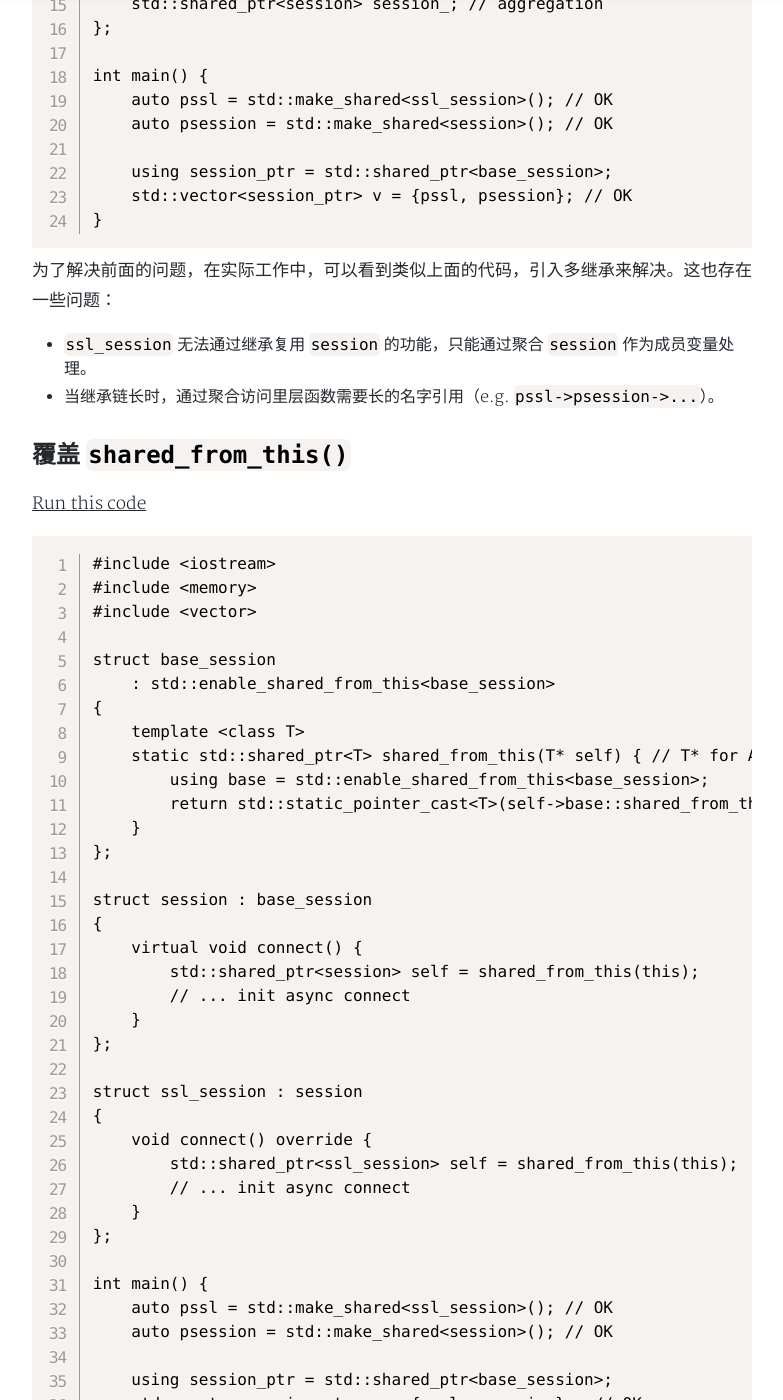
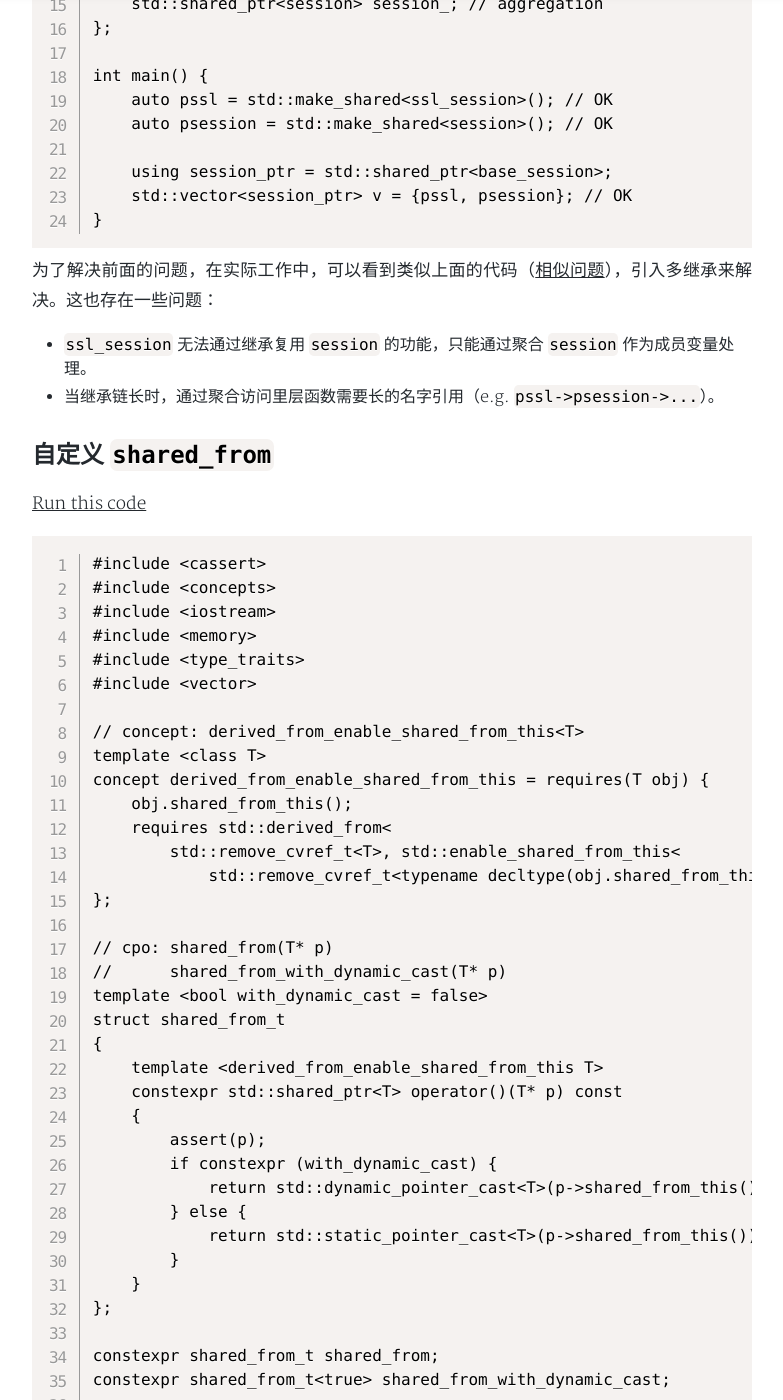
Before and after one commit to yanminhui/yanminhui.github.io, a Jekyll site: the page built from _posts/articles/2023-05-21-enable_shared_from_this.md, in a window 1280 px wide and 1400 px high, scrolled down 1706 px. Shown: the whole window, without its empty margins (248-1031 px from the left). Built offline with Jekyll 4.4.1, drawn with Linux system fonts in a browser that asks for light colours; nearby versions of some CDN libraries; a style sheet for code colours, icons or effects is not loaded; some of the changed text lies outside the part shown.

Commit message:
Update enable_shared_from_this

````diff
--- a/_posts/articles/2023-05-21-enable_shared_from_this.md
+++ b/_posts/articles/2023-05-21-enable_shared_from_this.md
@@ -68,40 +68,73 @@ int main() {
 }
 ```
 
-为了解决前面的问题，在实际工作中，可以看到类似上面的代码，引入多继承来解决。这也存在一些问题：
+为了解决前面的问题，在实际工作中，可以看到类似上面的代码（[相似问题](https://www.codeproject.com/Articles/286304/Solution-for-multiple-enable-shared-from-this-in-i)），引入多继承来解决。这也存在一些问题：
 - `ssl_session` 无法通过继承复用 `session` 的功能，只能通过聚合 `session` 作为成员变量处理。
 - 当继承链长时，通过聚合访问里层函数需要长的名字引用（e.g. `pssl->psession->...`）。
 
-## 覆盖 `shared_from_this()`
+## 自定义 `shared_from`
 
-[Run this code](https://godbolt.org/z/b7azhsvf4)
+[Run this code](https://godbolt.org/z/eW66cxnqs)
 ```.cpp
+#include <cassert>
+#include <concepts>
 #include <iostream>
 #include <memory>
+#include <type_traits>
 #include <vector>
+
+// concept: derived_from_enable_shared_from_this<T>
+template <class T>
+concept derived_from_enable_shared_from_this = requires(T obj) {
+    obj.shared_from_this();
+    requires std::derived_from<
+        std::remove_cvref_t<T>, std::enable_shared_from_this<
+            std::remove_cvref_t<typename decltype(obj.shared_from_this())::element_type>>>;
+};
+
+// cpo: shared_from(T* p)
+//      shared_from_with_dynamic_cast(T* p)
+template <bool with_dynamic_cast = false>
+struct shared_from_t
+{
+    template <derived_from_enable_shared_from_this T>
+    constexpr std::shared_ptr<T> operator()(T* p) const
+    {
+        assert(p);
+        if constexpr (with_dynamic_cast) {
+            return std::dynamic_pointer_cast<T>(p->shared_from_this());
+        } else {
+            return std::static_pointer_cast<T>(p->shared_from_this());
+        }
+    }
+};
+
+constexpr shared_from_t shared_from;
+constexpr shared_from_t<true> shared_from_with_dynamic_cast;
+
 
 struct base_session
     : std::enable_shared_from_this<base_session>
 {
-    template <class T>
-    static std::shared_ptr<T> shared_from_this(T* self) { // T* for ADL
-        using base = std::enable_shared_from_this<base_session>;
-        return std::static_pointer_cast<T>(self->base::shared_from_this());
-    }
+    virtual ~base_session() = default;
 };
 
-struct session : base_session
+struct session
+    : base_session
 {
-    virtual void connect() {
-        std::shared_ptr<session> self = shared_from_this(this);
+    virtual void connect()
+    {
+        std::shared_ptr<session> self = shared_from(this); // OK
         // ... init async connect
     }
 };
 
-struct ssl_session : session
+struct ssl_session
+    : session
 {
-    void connect() override {
-        std::shared_ptr<ssl_session> self = shared_from_this(this);
+    void connect() override
+    {
+        std::shared_ptr<ssl_session> self = shared_from_with_dynamic_cast(this); // OK
         // ... init async connect
     }
 };
@@ -111,8 +144,10 @@ int main() {
     auto psession = std::make_shared<session>(); // OK
 
     using session_ptr = std::shared_ptr<base_session>;
-    std::vector<session_ptr> v = {pssl, psession};  // OK
+    std::vector<session_ptr> v = {pssl, psession}; // OK
 }
 ```
 
-利用参数依赖查找机制获取对象的实际类型，在基类中声明同名的成员函数 `shared_from_this()` 来覆盖原始的函数。
+既然 `shared_from_this()` 无法达到要求，那就写个函数来适配它。`shared_from` 利用参数依赖查找机制获取对象的实际类型，检查对象是否实际派生于 `enable_shared_from_this`，再进行强制类型转换到符合要求的类型。
+
+> 也可以直接使用 `auto self = std::static_pointer_cast<T>(enable_from_this());` 获取，相比 `auto self = shared_from(this)` 要冗长一些。
````
